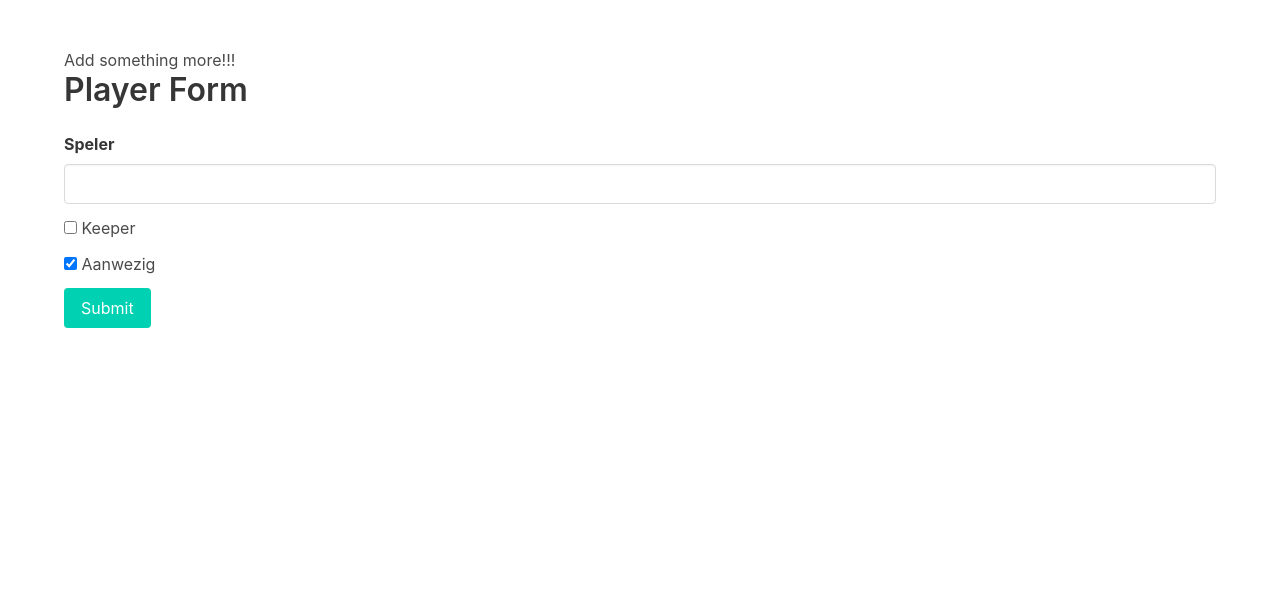
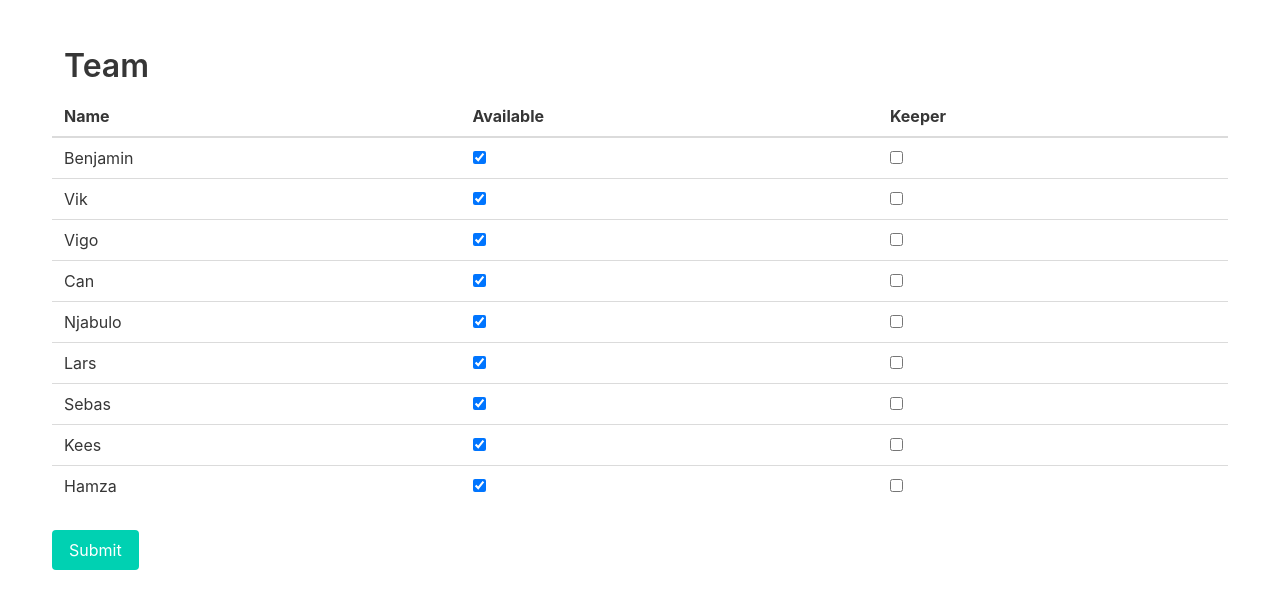
Before and after one commit to qlandman/opstelling, a FastAPI app: page / in a window 1280 px wide. Shown: the top 609 px of the page. Run offline with FastAPI, Linux system fonts and the light colour scheme; some libraries are stand-ins or nearby versions.

Commit message:
Adjusted Fastapi to create table with the teammembers

```diff
--- a/app/main.py
+++ b/app/main.py
@@ -12,23 +12,32 @@ app = FastAPI()
 # Set up Jinja2 templates
 templates = Jinja2Templates(directory=f"{dir_path}/templates")
 
+team_members: list[str] = [
+    "Benjamin",
+    "Vik",
+    "Vigo",
+    "Can",
+    "Njabulo",
+    "Lars",
+    "Sebas",
+    "Kees",
+    "Hamza",
+]
+
 # # Mount static files (for CSS)
 # app.mount("/static", StaticFiles(directory="static"), name="static")
 
 
 @app.get("/")
 async def read_form(request: Request):
-    return templates.TemplateResponse("form.html", {"request": request})
+    return templates.TemplateResponse(
+        "form.html", {"request": request, "team_members": team_members}
+    )
 
 
 @app.post("/submit")
-async def submit_form(
-    request: Request,
-    speler: str = Form(...),
-    keeper: bool = Form(False),
-    aanwezig: bool = Form(True),
-):
+async def submit_form(request: Request, available: list[str] = Form(...)):
+    available_members = [member for member in team_members if member in available]
     return templates.TemplateResponse(
-        "result.html",
-        {"request": request, "speler": speler, "keeper": keeper, "aanwezig": aanwezig},
+        "result.html", {"request": request, "available_members": available_members}
     )
--- a/app/templates/form.html
+++ b/app/templates/form.html
@@ -1,41 +1,50 @@
 <!DOCTYPE html>
-<html lang="en">
+<html>
 <head>
-    <meta charset="UTF-8">
-    <meta name="viewport" content="width=device-width, initial-scale=1.0">
-    <title>Player Form</title>
-    <link rel="stylesheet" href="https://cdn.jsdelivr.net/npm/bulma@0.9.3/css/bulma.min.css">
+    <meta charset="utf-8">
+    <meta name="viewport" content="width=device-width, initial-scale=1">
+    <title>Team Selection Form</title>
+    <link rel="stylesheet" href="https://cdn.jsdelivr.net/npm/bulma@0.9.4/css/bulma.min.css">
+    <script src="https://unpkg.com/htmx.org@1.9.2"></script>
+
+    <style>
+        .checkbox-column {
+            min-width: 100px;
+            text-align: left;
+        }
+    </style>
 </head>
 <body>
     <section class="section">
         <div class="container">
-            <h1>Add something more!!!</h1>
-            <h1 class="title">Player Form</h1>
-            <form action="/submit" method="post">
-                <div class="field">
-                    <label class="label">Speler</label>
-                    <div class="control">
-                        <input class="input" type="text" name="speler" required>
-                    </div>
-                </div>
-
-                <div class="field">
-                    <div class="control">
-                        <label class="checkbox">
-                            <input type="checkbox" name="keeper">
-                            Keeper
-                        </label>
-                    </div>
-                </div>
-
-                <div class="field">
-                    <div class="control">
-                        <label class="checkbox">
-                            <input type="checkbox" name="aanwezig" checked>
-                            Aanwezig
-                        </label>
-                    </div>
-                </div>
+            <h1 class="title">Team</h1>
+            <form hx-post="/submit" hx-target="#result">                <div class="columns is-multiline">
+                <table class="table is-fullwidth">
+                    <thead>
+                        <tr>
+                            <th>Name</th>
+                            <th>Available</th>
+                            <th>Keeper</th>
+                        </tr>
+                    </thead>
+                    <tbody>
+                        {% for member in team_members %}
+                        <tr>
+                            <td>{{ member }}</td>
+                            <td>
+                                <label class="checkbox">
+                                    <input type="checkbox" name="available" value="{{ member }}" checked>
+                                </label>
+                            </td>
+                            <td>
+                                <label class="checkbox">
+                                    <input type="checkbox" name="keepers" value="{{ member }}">
+                                </label>
+                            </td>
+                        </tr>
+                        {% endfor %}
+                    </tbody>
+                </table>
 
                 <div class="field">
                     <div class="control">
@@ -43,6 +52,8 @@
                     </div>
                 </div>
             </form>
+            <div id="result"></div>
+
         </div>
     </section>
 </body>
--- a/pyproject.toml
+++ b/pyproject.toml
@@ -12,6 +12,7 @@ dependencies = [
 
 [tool.uv]
 dev-dependencies = [
+    "ipykernel>=6.29.5",
     "mypy>=1.13.0",
     "ruff>=0.7.0",
 ]
```
Also changed, not shown: app/templates/result.html (+15 -22 lines), 2 other files.
